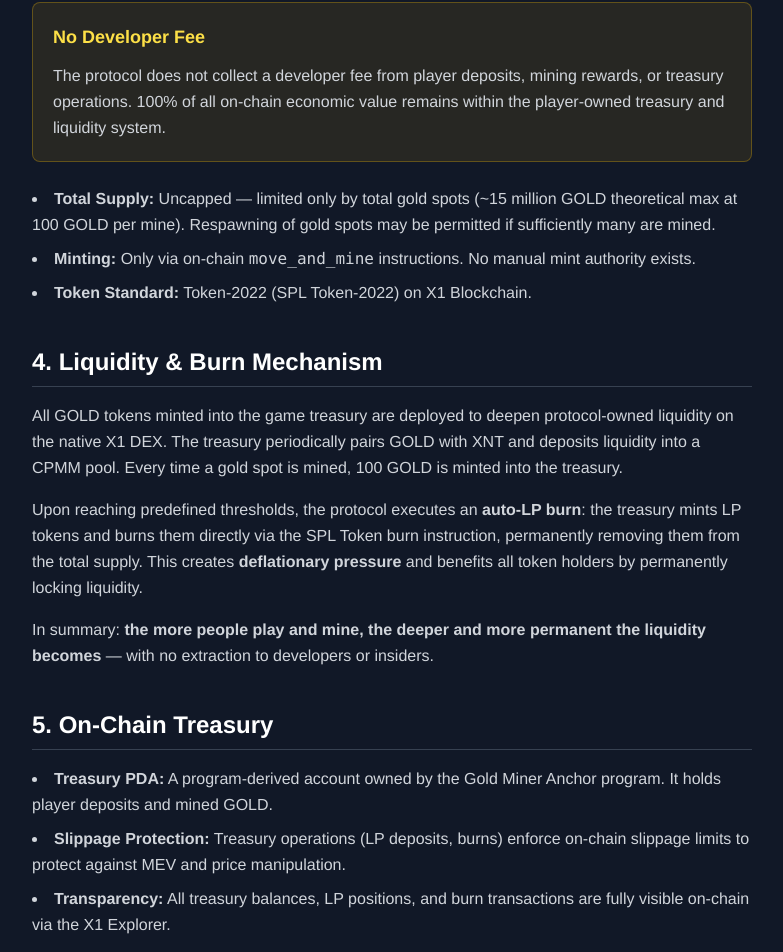
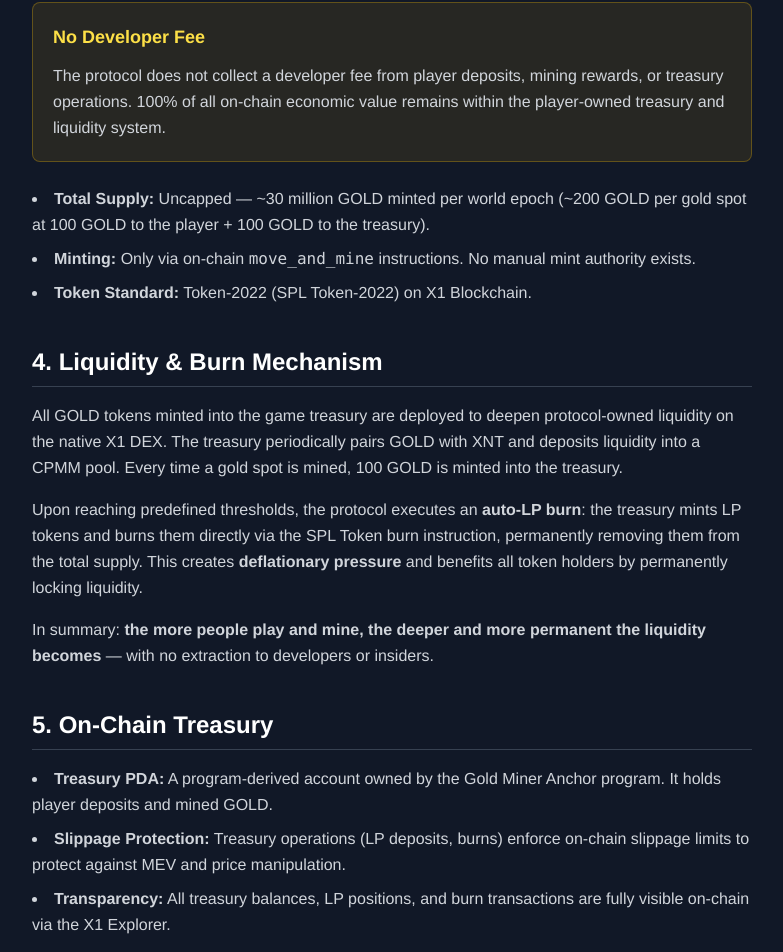
Before and after one commit to silvercrypto888/gold-miner, a Next.js app in the folder app/: page /litepaper in a window 1280 px wide. Shown: the part 1177-2129 px from the top of the page, without its empty margins (248-1031 px from the left). Built offline with nearby package versions, Linux system fonts and the light colour scheme.

Commit message:
docs(litepaper web): correct Total Supply in section 3 to ~30M GOLD per world epoch (~200/spot: 100 player + 100 treasury)

```diff
--- a/app/src/app/litepaper/page.tsx
+++ b/app/src/app/litepaper/page.tsx
@@ -96,9 +96,8 @@
           </div>
           <ul className="list-disc list-inside text-gray-300 space-y-2 leading-relaxed">
             <li>
-              <strong>Total Supply:</strong> Uncapped — limited only by total gold spots (~15 million
-              GOLD theoretical max at 100 GOLD per mine). Respawning of gold spots may be permitted if
-              sufficiently many are mined.
+              <strong>Total Supply:</strong> Uncapped — ~30 million GOLD minted per world epoch
+              (~200 GOLD per gold spot at 100 GOLD to the player + 100 GOLD to the treasury).
             </li>
             <li>
               <strong>Minting:</strong> Only via on-chain <code>move_and_mine</code> instructions.
```
